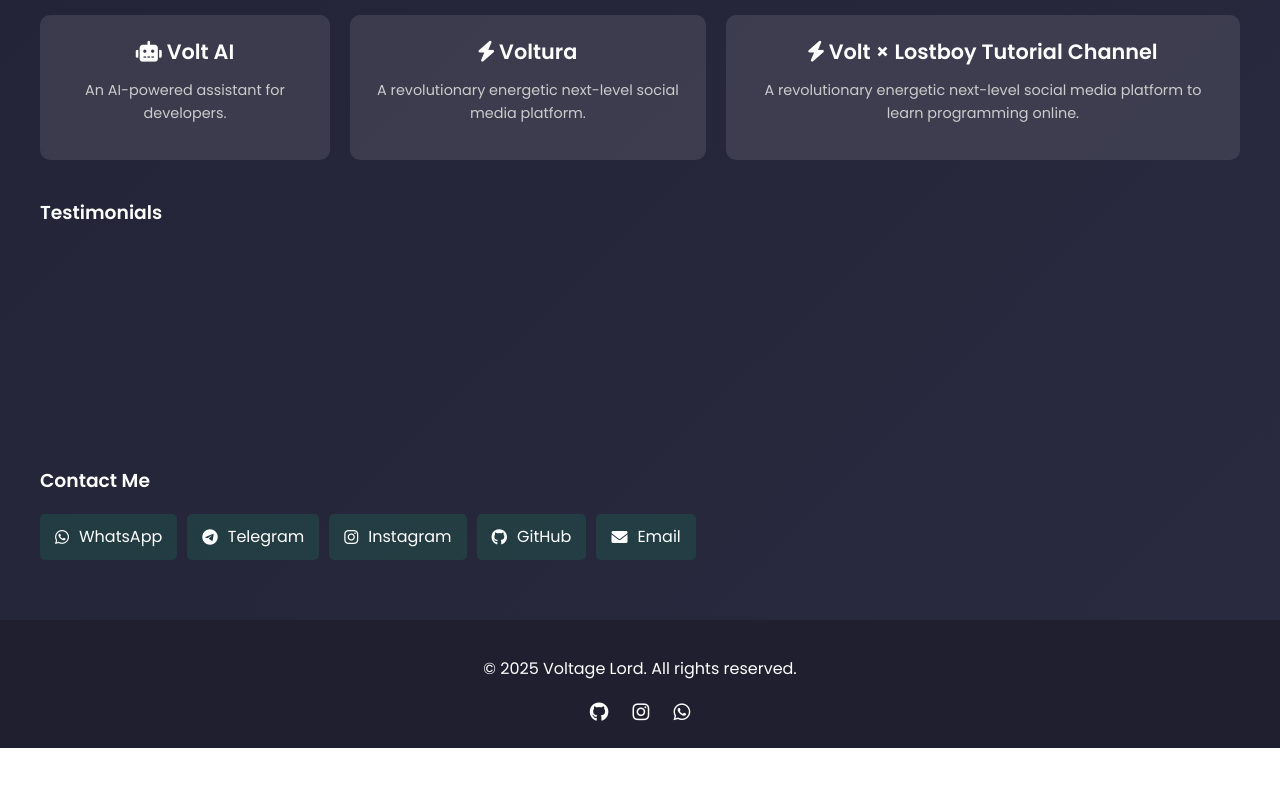
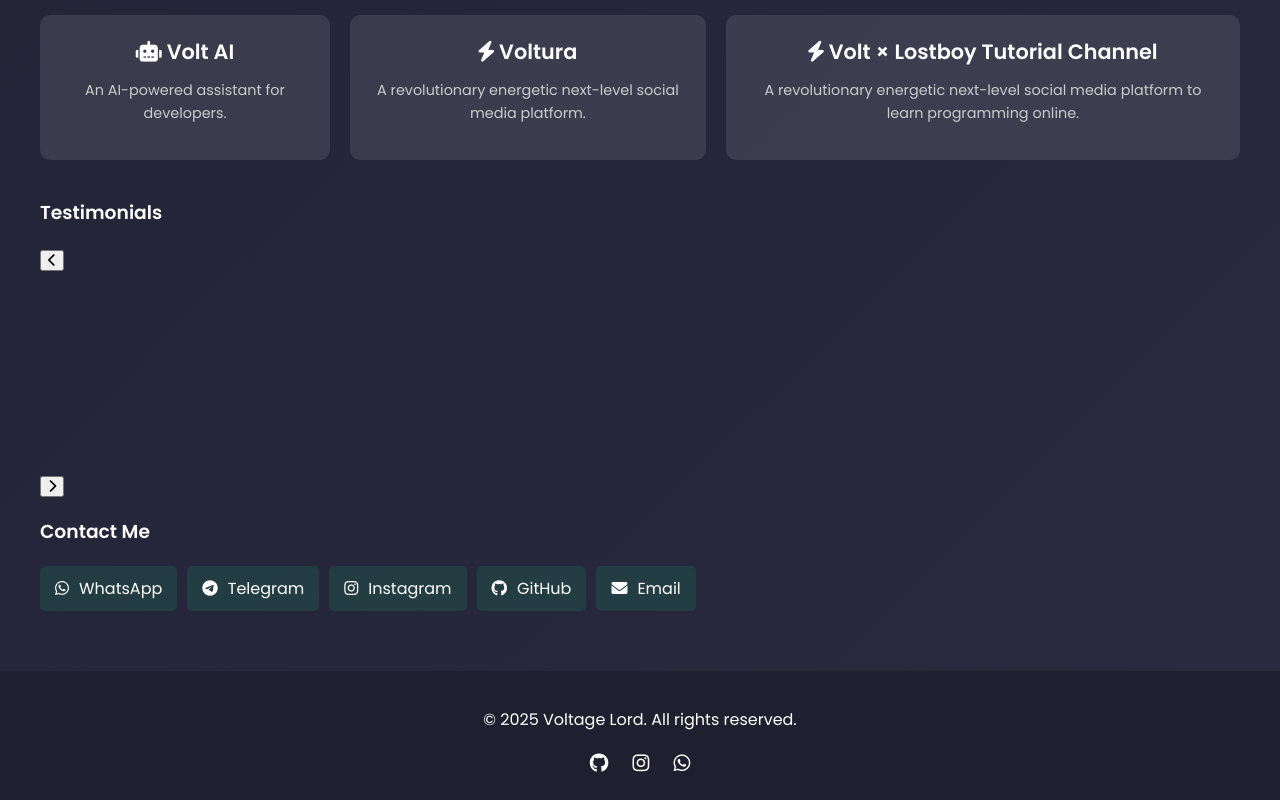
Before and after one commit to TherealVoltageLord/Voltage-Portfolio, a plain HTML site: page index.html in a window 1280 px wide. Shown: the part 2181-2981 px from the top of the page. Before the commit the page ends 2929 px from the top, so only its background shows below. Drawn offline with Linux system fonts and the light colour scheme; no server answers.

Commit message:
Update index.html

```diff
--- a/index.html
+++ b/index.html
@@ -18,7 +18,6 @@
       <i class="fas fa-moon"></i>
     </div>
 
-    <!-- Header Section -->
     <header>
       <div class="profile-pic">
         <img src="voltage.jpg" alt="Voltage Lord">
@@ -29,7 +28,6 @@
       <a href="#contact" class="cta-button bounce">Hire Me</a>
     </header>
 
-    <!-- About Section -->
     <section id="about" class="scroll-animation">
       <div class="info-tab">
         <h3><i class="fas fa-book"></i> About Me</h3>
@@ -152,12 +150,19 @@
    <!-- Testimonials Section -->
 <section id="testimonials" class="scroll-animation">
   <h3>Testimonials</h3>
+  <p class="testimonial-intro" id="testimonial-intro">
+  </p>
+  <div class="testimonial-container">
+    <button class="carousel-arrow left-arrow" aria-label="Previous Testimonial">
+      <i class="fas fa-chevron-left"></i>
+    </button>
     <div class="testimonial-carousel" id="testimonial-carousel">
-        <!-- Testimonials will be dynamically loaded here -->
+    </div>
+    <button class="carousel-arrow right-arrow" aria-label="Next Testimonial">
+      <i class="fas fa-chevron-right"></i>
+    </button>
   </div>
 </section>
-
-    <!-- Contact Section -->
     <section id="contact" class="scroll-animation">
       <h3>Contact Me</h3>
       <div class="contact-links">
@@ -170,7 +175,6 @@
     </section>
   </div>
 
-  <!-- Footer -->
   <footer>
     <p>&copy; 2025 Voltage Lord. All rights reserved.</p>
     <div class="social-links">
@@ -180,7 +184,6 @@
     </div>
   </footer>
 
-  <!-- Scripts -->
   <script src="abb.js"></script>
 </body>
 </html>
```
Lines whose indentation alone changed are shown as unchanged.
